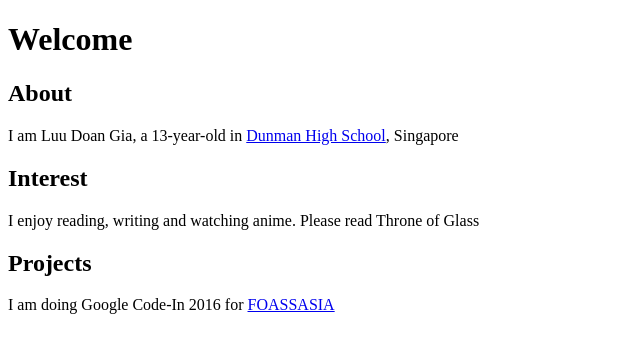
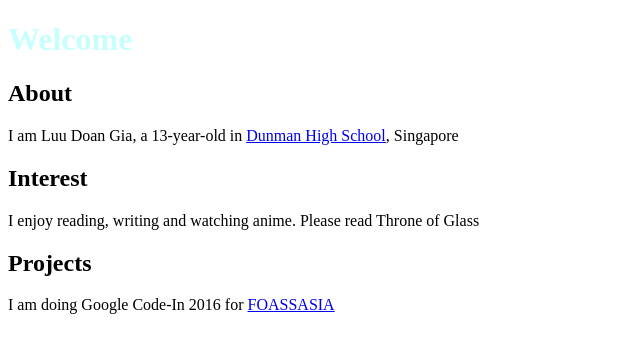
Before and after one commit to dhs17y2gluudoangia/dhs17y2gluudoangia.github.io, a plain HTML site: page index.html in a window 1280 px wide. Shown: the whole page, without its empty margins (0-640 px from the left). Drawn offline with Linux system fonts and the light colour scheme.

Commit message:
Update style.css

```diff
--- a/style.css
+++ b/style.css
@@ -1,3 +1,3 @@
 h1 {
-color: light blue;
+color: #C7FFFD;
 }
```
